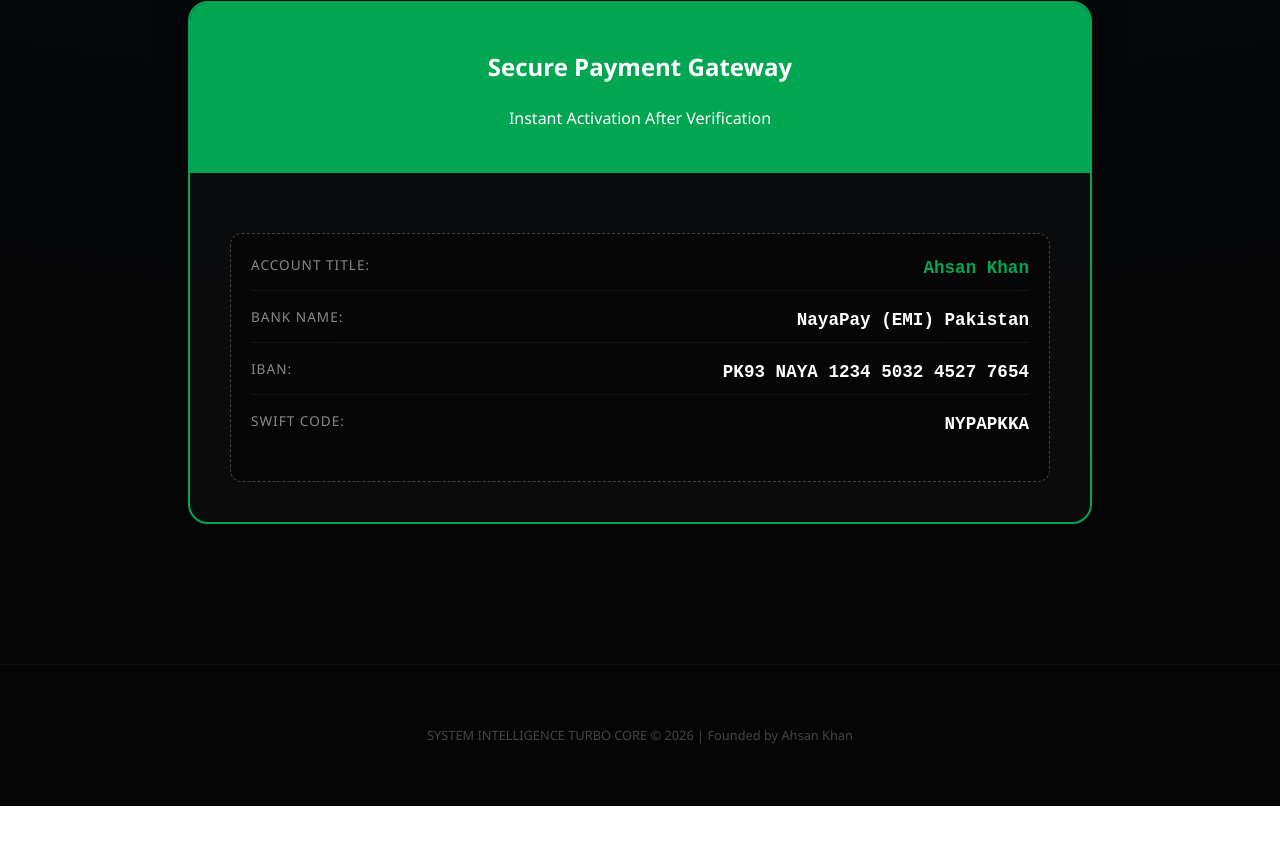
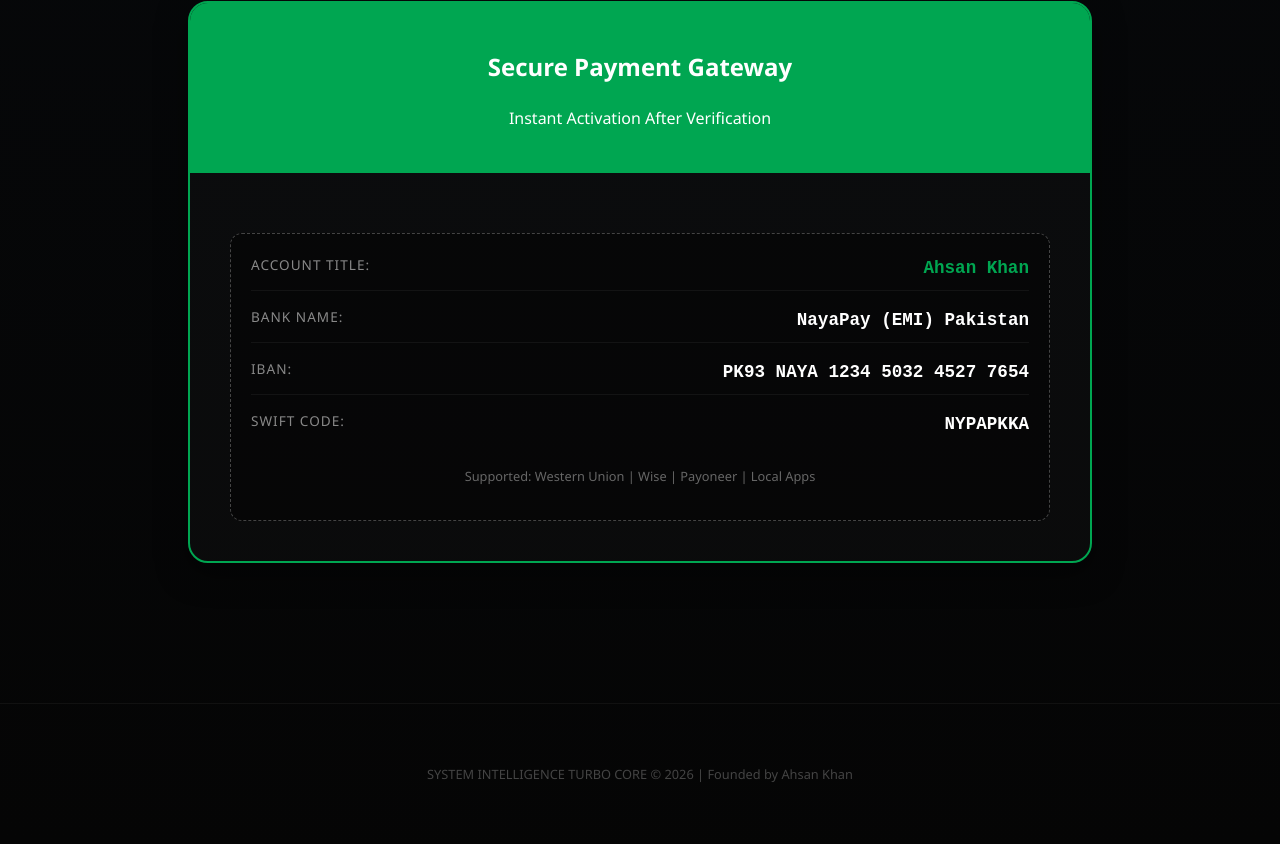
Before and after one commit to ahsanoranalyst-bit/index.html, a plain HTML site: page index.html in a window 1280 px wide. Shown: the part 3874-4718 px from the top of the page. Before the commit the page ends 4680 px from the top, so only its background shows below. Drawn offline with Linux system fonts and the light colour scheme.

Commit message:
Update index.html

```diff
--- a/index.html
+++ b/index.html
@@ -279,6 +279,7 @@
                     <div class="bank-row"><span class="bank-label">Bank Name:</span><span class="bank-value">NayaPay (EMI) Pakistan</span></div>
                     <div class="bank-row"><span class="bank-label">IBAN:</span><span class="bank-value">PK93 NAYA 1234 5032 4527 7654</span></div>
                     <div class="bank-row" style="border:none;"><span class="bank-label">SWIFT Code:</span><span class="bank-value">NYPAPKKA</span></div>
+                    <p style="font-size: 0.8rem; color: #666; text-align: center; margin-top: 20px;">Supported: Western Union | Wise | Payoneer | Local Apps</p>
 
 
             </div>
```
